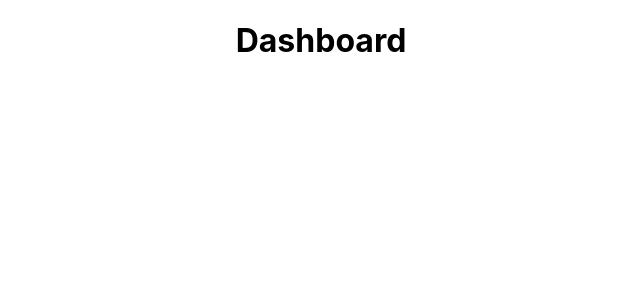
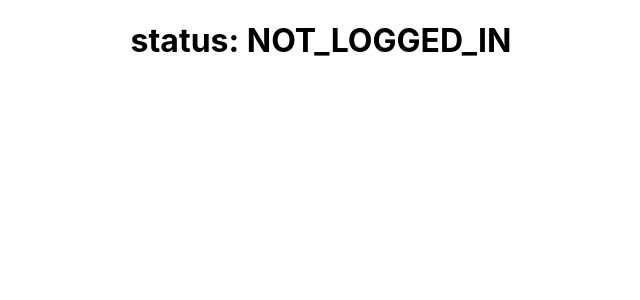
Before and after one commit to imhilla/TelCars, a React (Create React App) app in the folder react-frontend/: page /dashboard in a window 1280 px wide. Shown: the top 300 px of the page, without its empty margins (319-959 px from the left). Built offline with nearby package versions, Linux system fonts and the light colour scheme.

Commit message:
add handle succesful auth props

```diff
--- a/react-frontend/src/components/App.js
+++ b/react-frontend/src/components/App.js
@@ -20,7 +20,7 @@ class App extends React.Component {
     super(props);
     this.state = {
       loggedInStatus: 'NOT_LOGGED_IN',
-      user: {},
+      // user: {},
     };
   }
 
@@ -36,7 +36,13 @@ class App extends React.Component {
                 <Home {...props} loggedInStatus={this.state.loggedInStatus} />
               )}
             />
-            <Route exact pa th="/dashboard" component={Dashboard} />
+            <Route
+              exact
+              path="/dashboard"
+              render={props => (
+                <Dashboard {...props} loggedInStatus={this.state.loggedInStatus} />
+              )}
+            />
           </switch>
         </Router>
       </div>
--- a/react-frontend/src/components/Dashboard.js
+++ b/react-frontend/src/components/Dashboard.js
@@ -1,8 +1,11 @@
+/* eslint-disable react/prop-types */
+/* eslint-disable react/destructuring-assignment */
+/* eslint-disable react/jsx-one-expression-per-line */
 import React from 'react';
 
-const Dashboard = () => (
+const Dashboard = props => (
   <div>
-    <div><h1>Dashboard</h1></div>
+    <div><h1>status: {props.loggedInStatus}</h1></div>
   </div>
 );
 export default Dashboard;
--- a/react-frontend/src/components/Home.js
+++ b/react-frontend/src/components/Home.js
@@ -9,13 +9,19 @@ import Registration from './auth/Registration';
 class Home extends React.Component {
   constructor(props) {
     super(props);
+    this.handleSuccessfulAuth = this.handleSuccessfulAuth.bind(this);
+  }
+
+  handleSuccessfulAuth(data) {
+    console.log(data);
+    this.props.history.push('/dashboard');
   }
 
   render() {
     return (
       <div>
         <h1>Status: {this.props.loggedInStatus}</h1>
-        <Registration />
+        <Registration handleSuccessfulAuth={this.handleSuccessfulAuth} />
       </div>
     );
   }
--- a/react-frontend/src/components/auth/Registration.js
+++ b/react-frontend/src/components/auth/Registration.js
@@ -1,3 +1,5 @@
+/* eslint-disable react/prop-types */
+/* eslint-disable react/destructuring-assignment */
 /* eslint-disable camelcase */
 /* eslint-disable class-methods-use-this */
 /* eslint-disable react/no-unused-state */
@@ -34,7 +36,9 @@ class Registration extends React.Component {
       },
     }, { withCredentials: true })
       .then(response => {
-        console.log('registartion response', response);
+        if (response.data.status === 'created') {
+          this.props.handleSuccessfulAuth(response.data);
+        }
       }).catch(error => {
         console.log('registration', error);
       });
```
